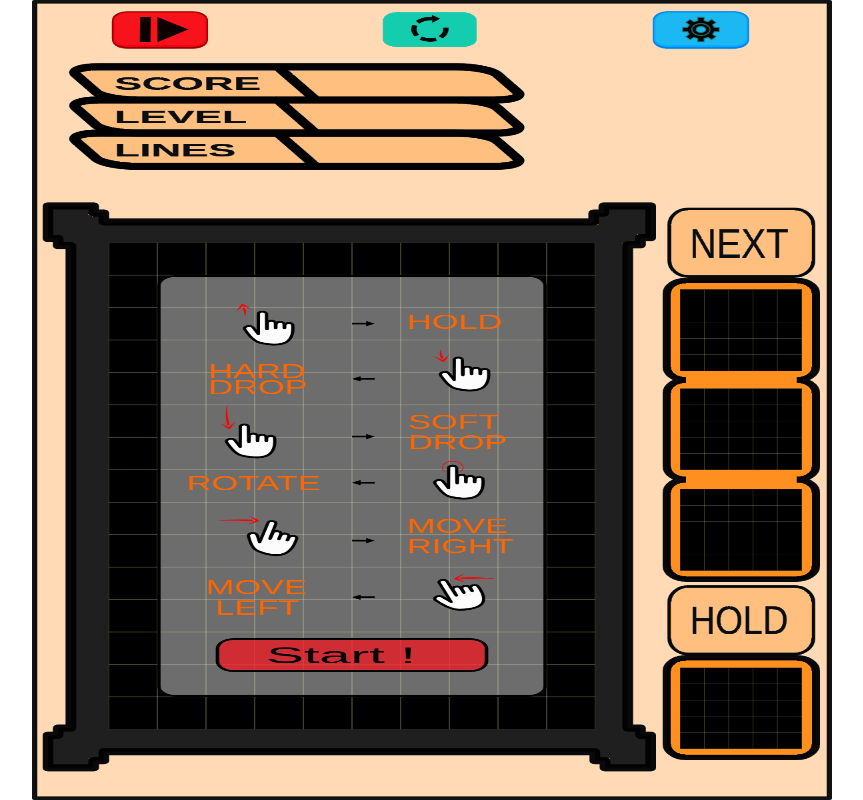
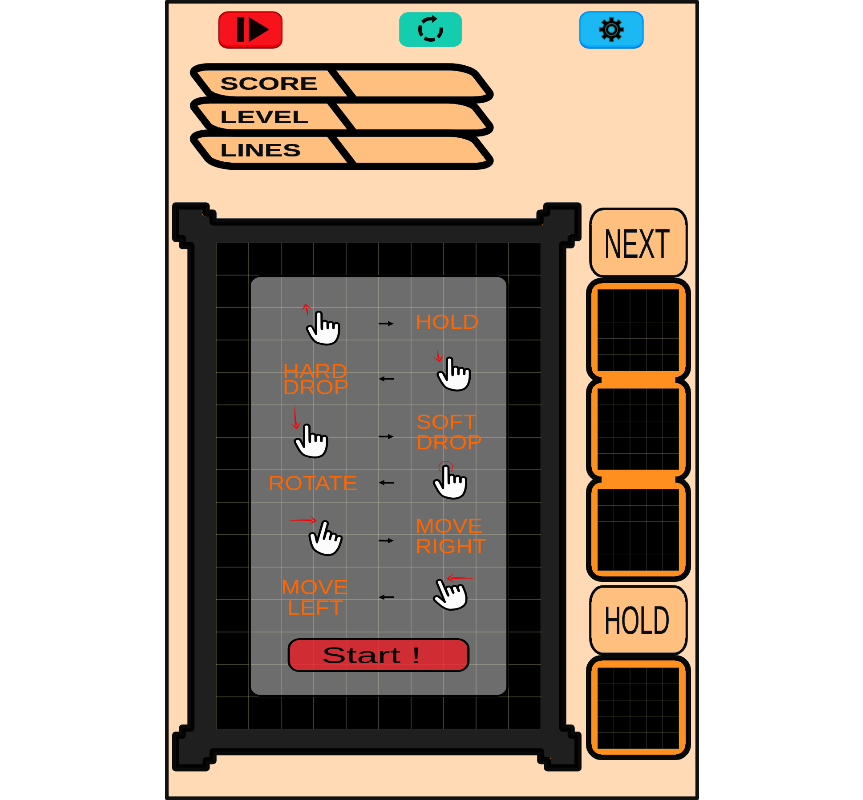
Before and after one commit to fabio-p-goncalez-alb/Tetris, a website built with Vite: page index.html in a window 1280 px wide. Shown: the whole page, without its empty margins (208-1071 px from the left). Built offline with nearby package versions, Linux system fonts and the light colour scheme.

Commit message:
FIX: Increase the proportion at media query off the mobile screen

```diff
--- a/src/css/style.css
+++ b/src/css/style.css
@@ -68,8 +68,8 @@ body
 
 @media only screen and (min-width: 769px) {
   #canvas, #game__screen{
-    height: 100vmin;
-    aspect-ratio: 1/1;
+    height: 100%;
+    aspect-ratio: 2/3;
   }
 }
 
```
